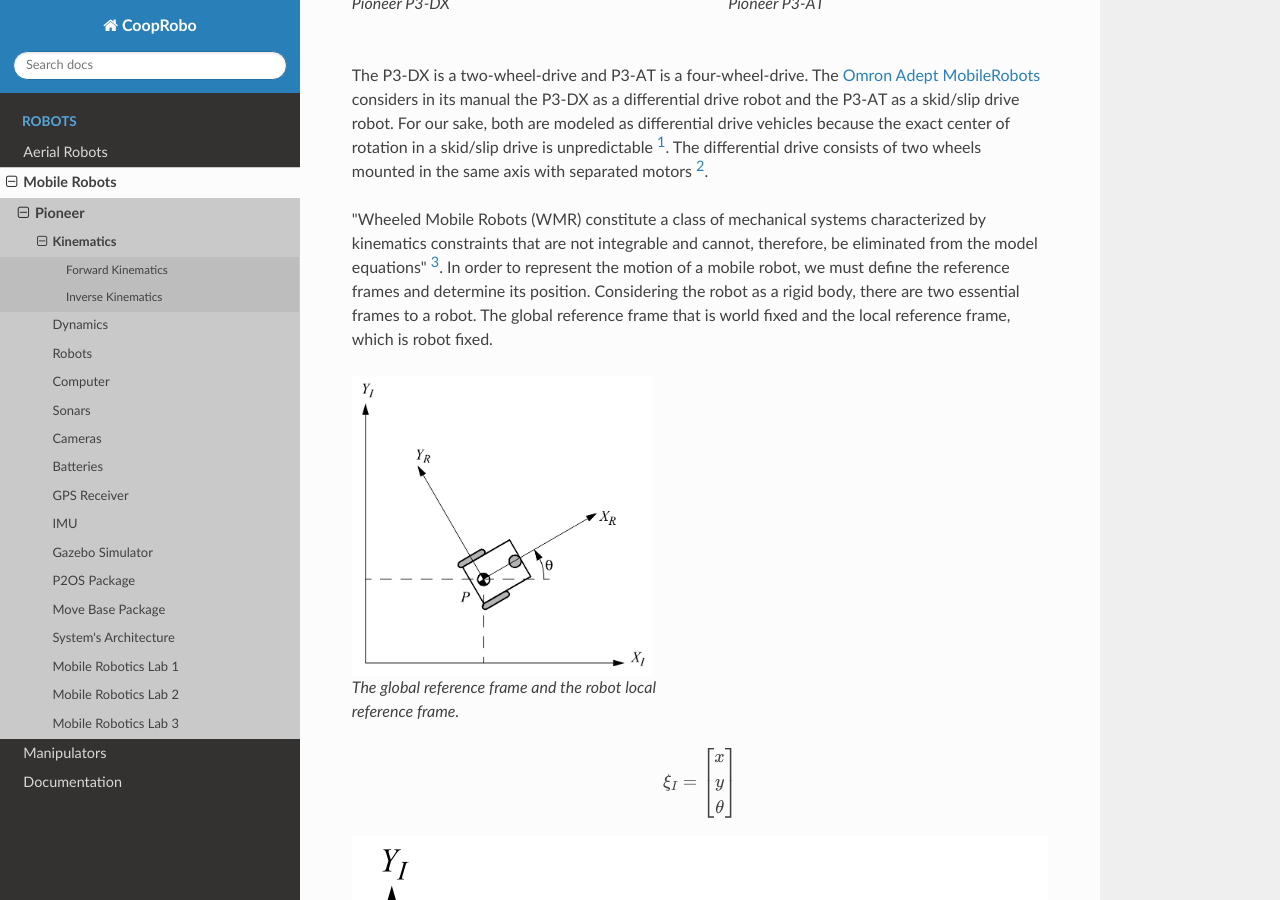
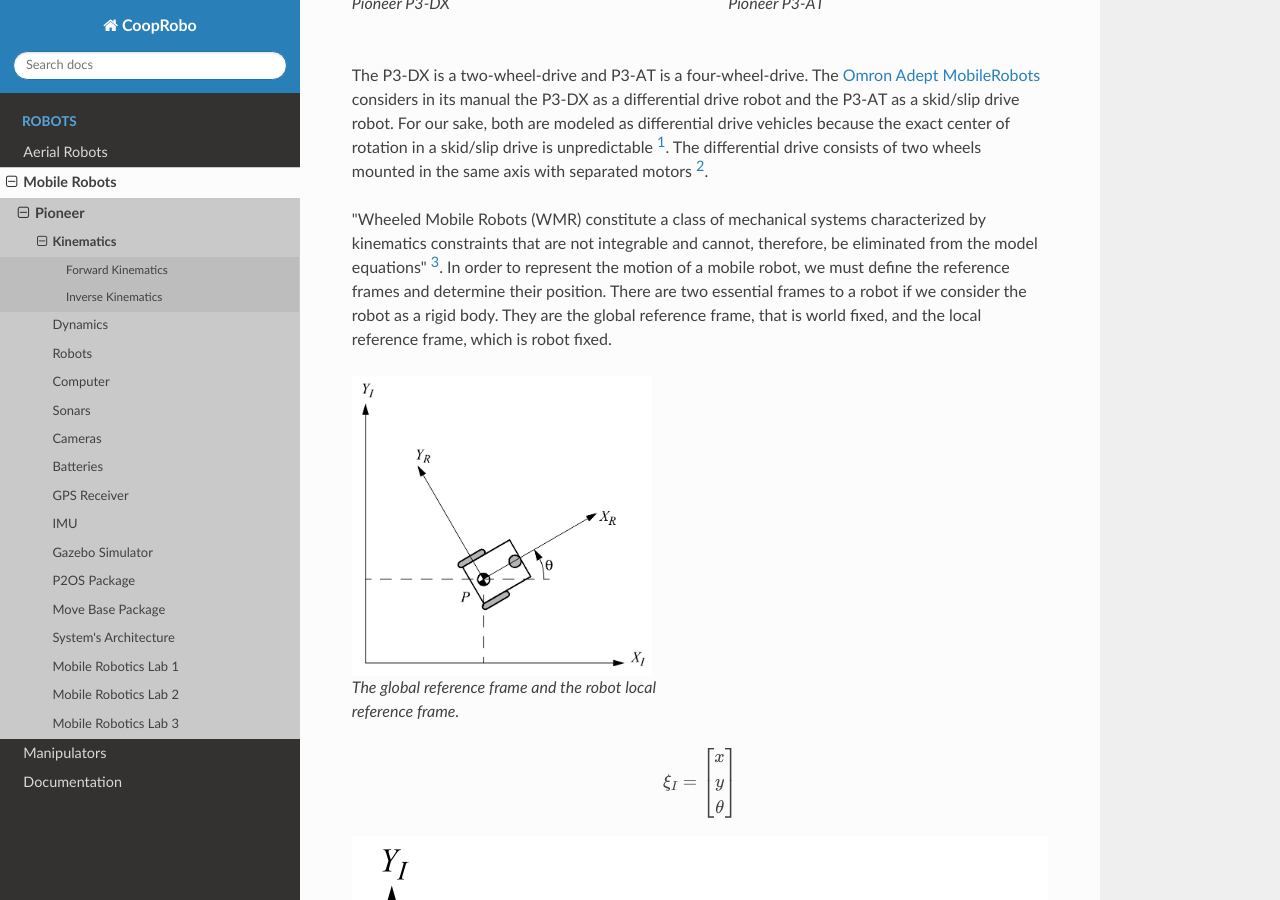
Before and after one commit to lara-unb/CoopRobo, a Sphinx documentation site: the page built from docs/source/mobile/pioneer/model/kinematics.rst, in a window 1280 px wide and 900 px high, scrolled down 632 px. Built offline with Sphinx 7.4.7 and the Read the Docs theme 2.0.0, drawn with Linux system fonts in a browser that asks for light colours; pages that are not in the unit, such as notebooks, are missing from menus.

Commit message:
fix: typos and rewrite sentences

```diff
--- a/docs/source/mobile/pioneer/model/kinematics.rst
+++ b/docs/source/mobile/pioneer/model/kinematics.rst
@@ -32,9 +32,9 @@ The differential drive consists of two wheels mounted in the same axis with sepa
 .. paragrafo sobre robos com rodas
 
 "Wheeled Mobile Robots (WMR) constitute a class of mechanical systems characterized by kinematics constraints that are not integrable and cannot, therefore, be eliminated from the model equations" [3]_.
-In order to represent the motion of a mobile robot, we must define the reference frames and determine its position.
-Considering the robot as a rigid body, there are two essential frames to a robot.
-The global reference frame that is world fixed and the local reference frame, which is robot fixed.
+In order to represent the motion of a mobile robot, we must define the reference frames and determine their position.
+There are two essential frames to a robot if we consider the robot as a rigid body.
+They are the global reference frame, that is world fixed, and the local reference frame, which is robot fixed.
 
 .. figure:: /img/pioneer/robot_frames.png
   :width: 300 px
```
